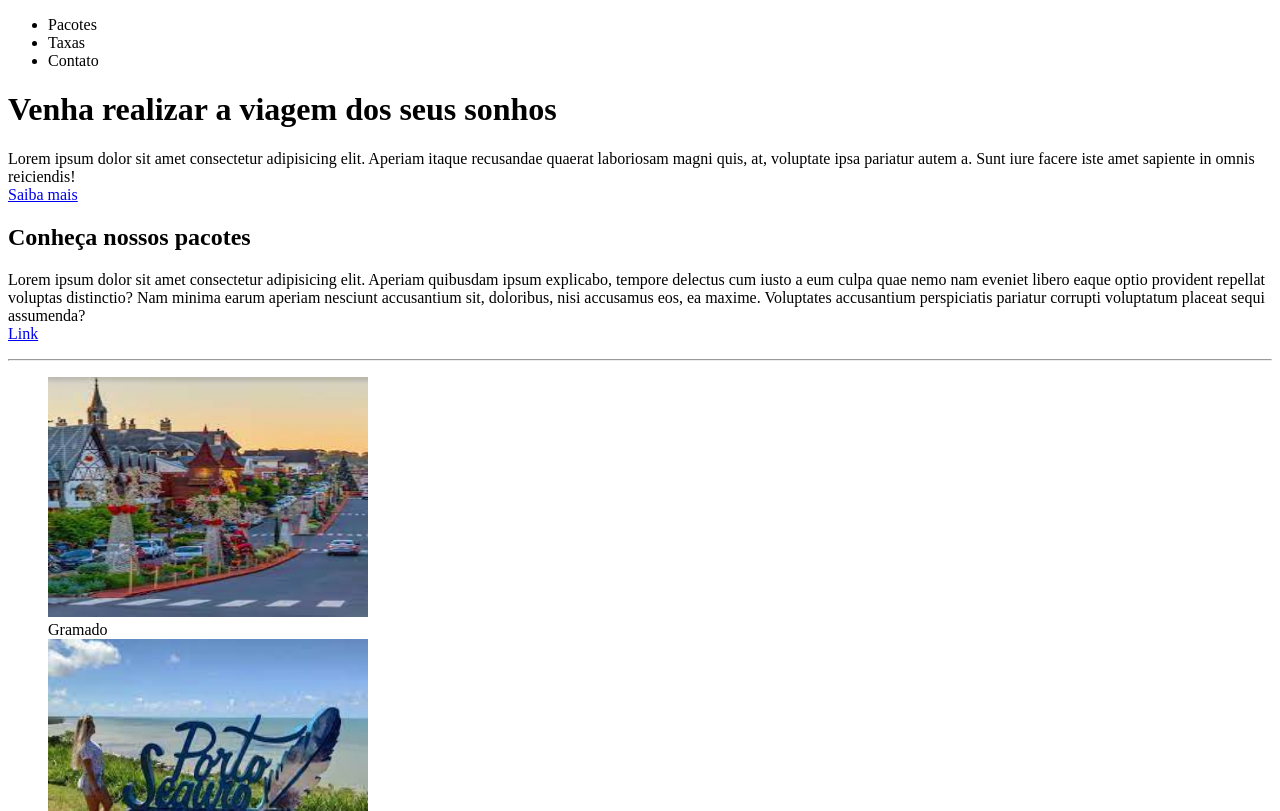
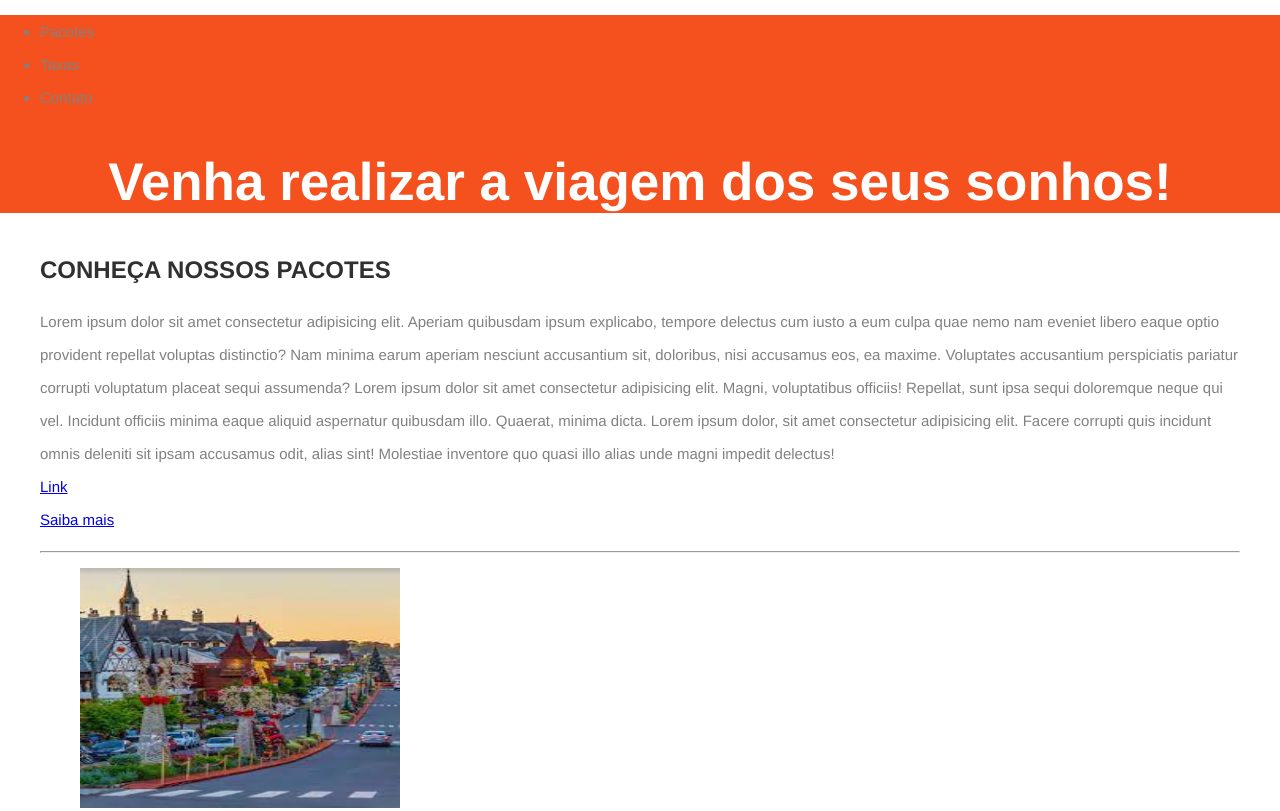
Before and after one commit to Mdsoare/frontend, a plain HTML site: page Laboratório/index.html in a window 1280 px wide. Shown: the top 811 px of the page. Drawn offline with Linux system fonts and the light colour scheme.

Commit message:
Editando index.html para trabalhar com CSS no arquivo style.css

```diff
--- a/Laboratório/index.html
+++ b/Laboratório/index.html
@@ -2,10 +2,12 @@
 <html lang="pt-BR">
 <head>
     <meta charset="UTF-8">
-    <meta http-equiv="refresh" content="600">
+    <meta http-equiv="refresh" content="300">
     <meta http-equiv="X-UA-Compatible" content="IE=edge">
     <meta name="viewport" content="width=device-width, initial-scale=1.0, shrink-to-fit=no">
     <title>Viagem dos sonhos</title>
+
+    <link rel="stylesheet" href="style.css">
 </head>
 <body>
     <header>
@@ -16,19 +18,19 @@
                 <li>Contato</li>
             </ul>
 		</nav>
-        <h1>Venha realizar a viagem dos seus sonhos</h1>
-        <p>
-            Lorem ipsum dolor sit amet consectetur adipisicing elit. Aperiam itaque recusandae quaerat laboriosam magni quis, at, voluptate ipsa pariatur autem a. Sunt iure facere iste amet sapiente in omnis reiciendis!
-            <br>
-            <a href="https://developer.mozilla.org/pt-BR/docs/Learn/HTML">Saiba mais</a>
-        </p>
+        <h1>Venha realizar a viagem dos seus sonhos!</h1>
     </header>
+
     <section>
         <h2>Conheça nossos pacotes</h2>
         <p>
             Lorem ipsum dolor sit amet consectetur adipisicing elit. Aperiam quibusdam ipsum explicabo, tempore delectus cum iusto a eum culpa quae nemo nam eveniet libero eaque optio provident repellat voluptas distinctio? Nam minima earum aperiam nesciunt accusantium sit, doloribus, nisi accusamus eos, ea maxime. Voluptates accusantium perspiciatis pariatur corrupti voluptatum placeat sequi assumenda?
+            Lorem ipsum dolor sit amet consectetur adipisicing elit. Magni, voluptatibus officiis! Repellat, sunt ipsa sequi doloremque neque qui vel. Incidunt officiis minima eaque aliquid aspernatur quibusdam illo. Quaerat, minima dicta.
+            Lorem ipsum dolor, sit amet consectetur adipisicing elit. Facere corrupti quis incidunt omnis deleniti sit ipsam accusamus odit, alias sint! Molestiae inventore quo quasi illo alias unde magni impedit delectus!
             <br>
             <a href="https://www.lipsum.com/">Link</a>
+            <br>
+            <a href="https://developer.mozilla.org/pt-BR/docs/Learn/HTML">Saiba mais</a>
         </p>
         <hr>
         <figure>
@@ -120,13 +122,13 @@
             <fieldset>
                 <legend>Escolha a forma de pagamento:</legend>
                 <label>
-                    <br><input type="radio" name="formaPagamento" value="Pix" checked>Pix
+                    <br><input type="radio" name="formaPagamento" value="Pix">Pix
                 </label>
                 <label>
                     <br><input type="radio" name="formaPagamento" value="Débito">Cartão de débito
                 </label>
                 <label>
-                    <br><input type="radio" name="formaPagamento" value="Crédito">Cartão de crédito
+                    <br><input type="radio" name="formaPagamento" value="Crédito" checked>Cartão de crédito
                 </label>
                 <label>
                     <br><input type="radio" name="formaPagamento" value="Boleto">Boleto bancário
--- /dev/null
+++ b/Laboratório/style.css
@@ -0,0 +1,30 @@
+body{
+    font-weight: 400;
+    font-family: Helvetica, Arial, sans-serif;
+    font-size: 15px;
+    line-height: 2.2em;
+    color: #818181;
+    margin: 0;
+}
+
+header{
+    background-color: #f4511e;
+}
+
+section, footer {
+    margin: 40px;
+}
+
+h1{
+    font-size: 53px;
+    color: white;
+    padding: 15px;
+    text-align: center;
+}
+
+h2{
+    font-size: 24px;
+    text-transform: uppercase;
+    color: #303030;
+    font-weight: 600;
+}
```
